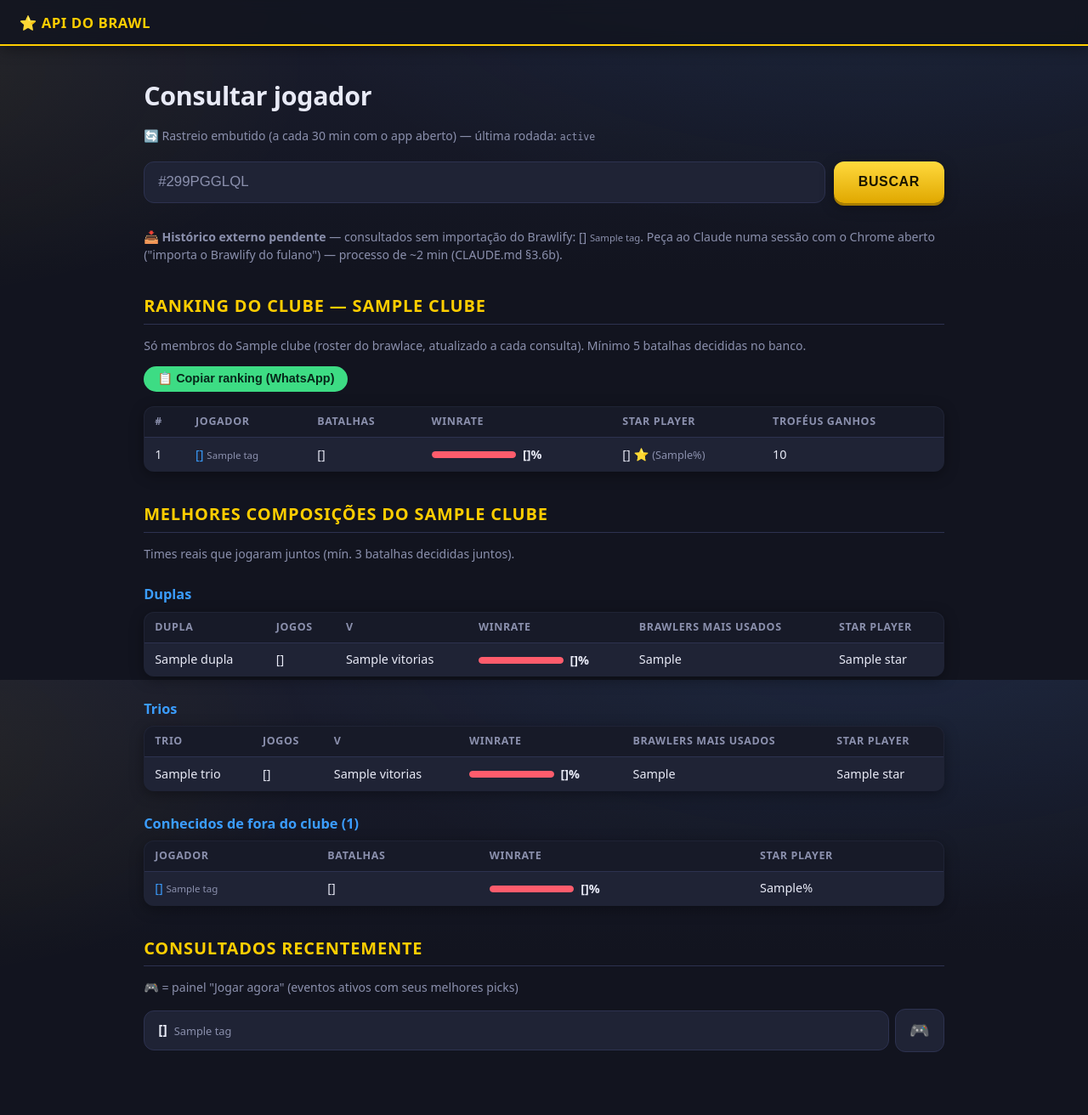
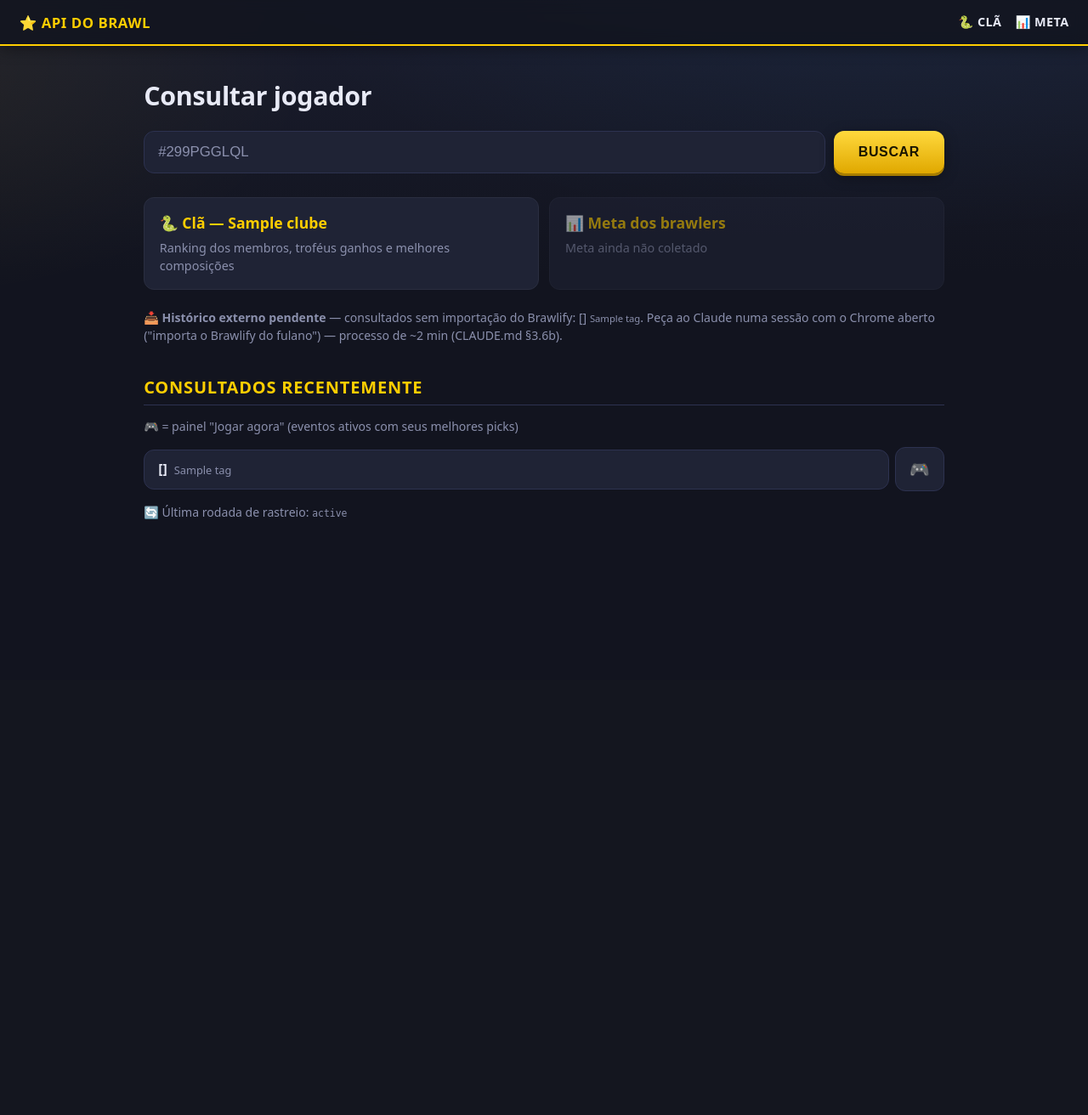
Before and after one commit to andreidl/api-do-brawl, a FastAPI app: template app/templates/home.html in a window 1280 px wide. Shown: the whole page at 85% size. After the commit the page ends 611 px from the top, so only its background shows below. Run offline with FastAPI, Linux system fonts and the light colour scheme; the template is opened without the code that fills it: most values are stand-ins (such as "Sample title", 1, 10 or a date in 2020).

Commit message:
Fase 5: separa em paginas — home landing enxuta, /cla (ranking+composicoes), /brawler (meta global por brawler)

```diff
--- a/app/main.py
+++ b/app/main.py
@@ -59,6 +59,8 @@
 
 @app.get("/", response_class=HTMLResponse)
 def home(request: Request, erro: str | None = None):
+    """Landing enxuta: busca de tag + atalhos (clã, brawlers/meta) + status.
+    As estatísticas do clã ficam em /cla; as do meta em /brawler."""
     conexao = db.conectar()
     try:
         recentes = conexao.execute(
@@ -68,30 +70,82 @@
             "Tag inválida — use o formato #299PGGLQL (letras e números após o #)."
             if erro == "tag" else None
         )
-        todos = db.ranking_jogadores(conexao)
         clube: dict | None = db.clube_principal(conexao)
-        if clube:
-            ranking = [r for r in todos if r["tag"] in clube["membros"]]
-            fora_do_clube = [r for r in todos if r["tag"] not in clube["membros"]]
-        else:
-            ranking, fora_do_clube = todos, []
-        comp_clube = performance.composicoes_clube(
-            db.times_das_batalhas(conexao),
-            clube["membros"] if clube else None,
-        )
         return templates.TemplateResponse(
             request,
             "home.html",
             {
                 "recentes": [dict(r) for r in recentes],
                 "mensagem_erro": mensagem_erro,
-                "ranking": ranking,
                 "clube": clube,
-                "fora_do_clube": fora_do_clube,
-                "composicoes": comp_clube,
+                "tem_meta": db.data_meta_recente(conexao) is not None,
                 "pendencias_externas": db.tags_sem_historico_externo(conexao),
                 "rastreio_status": rastrear.ultima_rodada(),
             },
+        )
+    finally:
+        conexao.close()
+
+
+def _dados_cla(conexao) -> dict:
+    """Ranking dos membros + composições + conhecidos de fora — usado em /cla."""
+    todos = db.ranking_jogadores(conexao)
+    clube: dict | None = db.clube_principal(conexao)
+    if clube:
+        ranking = [r for r in todos if r["tag"] in clube["membros"]]
+        fora_do_clube = [r for r in todos if r["tag"] not in clube["membros"]]
+    else:
+        ranking, fora_do_clube = todos, []
+    comp_clube = performance.composicoes_clube(
+        db.times_das_batalhas(conexao),
+        clube["membros"] if clube else None,
+    )
+    return {
+        "ranking": ranking, "clube": clube,
+        "fora_do_clube": fora_do_clube, "composicoes": comp_clube,
+    }
+
+
+@app.get("/cla", response_class=HTMLResponse)
+def pagina_cla(request: Request):
+    conexao = db.conectar()
+    try:
+        return templates.TemplateResponse(request, "cla.html", _dados_cla(conexao))
+    finally:
+        conexao.close()
+
+
+@app.get("/brawler", response_class=HTMLResponse)
+def pagina_brawlers(request: Request):
+    """Índice do meta: todos os brawlers, mais fortes primeiro."""
+    conexao = db.conectar()
+    try:
+        return templates.TemplateResponse(
+            request, "brawlers.html",
+            {"brawlers": db.brawlers_no_meta(conexao),
+             "data_meta": db.data_meta_recente(conexao)},
+        )
+    finally:
+        conexao.close()
+
+
+@app.get("/brawler/{nome}", response_class=HTMLResponse)
+def pagina_brawler(request: Request, nome: str):
+    """Stats globais (meta) de um brawler: posição + % star player por modo."""
+    brawler = nome.upper()  # nome vem URL-decoded; no meta os nomes são MAIÚSCULOS
+    conexao = db.conectar()
+    try:
+        modos = db.meta_do_brawler(conexao, brawler)
+        if not modos:
+            return templates.TemplateResponse(
+                request, "erro.html",
+                {"mensagem": f"Sem dados de meta para '{brawler}'."},
+                status_code=404,
+            )
+        return templates.TemplateResponse(
+            request, "brawler.html",
+            {"brawler": brawler, "modos": modos,
+             "data_meta": db.data_meta_recente(conexao)},
         )
     finally:
         conexao.close()
--- a/app/static/estilo.css
+++ b/app/static/estilo.css
@@ -42,6 +42,11 @@
   position: sticky;
   top: 0;
   z-index: 10;
+  display: flex;
+  align-items: center;
+  justify-content: space-between;
+  gap: 1rem;
+  flex-wrap: wrap;
   background: rgba(18, 20, 31, 0.85);
   backdrop-filter: blur(8px);
   padding: 0.85rem 1.4rem;
@@ -57,6 +62,24 @@
   text-transform: uppercase;
 }
 header a:hover { color: #ffe15c; }
+header .menu { display: flex; gap: 1rem; }
+header .menu a { font-size: 0.9rem; color: var(--texto); }
+header .menu a:hover { color: var(--destaque); }
+
+/* ---------- cartões de atalho (home) ---------- */
+.atalhos { display: flex; gap: 0.8rem; flex-wrap: wrap; margin: 1.4rem 0; }
+.cartao-atalho {
+  flex: 1; min-width: 220px;
+  display: flex; flex-direction: column; gap: 0.3rem;
+  padding: 1rem 1.1rem;
+  background: var(--painel, #1b1e2b);
+  border: 1px solid #2a2e40; border-radius: 12px;
+  text-decoration: none; transition: border-color .15s, transform .15s;
+}
+.cartao-atalho:hover { border-color: var(--destaque); transform: translateY(-2px); }
+.cartao-atalho b { color: var(--destaque); font-size: 1.1rem; }
+.cartao-atalho span { color: var(--texto-suave); font-size: 0.9rem; }
+.cartao-atalho.desativado { opacity: 0.55; pointer-events: none; }
 
 main { max-width: 980px; margin: 0 auto; padding: 1.4rem 1.2rem 4rem; }
 
--- a/app/templates/base.html
+++ b/app/templates/base.html
@@ -7,7 +7,13 @@
   <link rel="stylesheet" href="/static/estilo.css">
 </head>
 <body>
-  <header><a href="/">⭐ API do Brawl</a></header>
+  <header>
+    <a href="/" class="marca">⭐ API do Brawl</a>
+    <nav class="menu">
+      <a href="/cla">🐍 Clã</a>
+      <a href="/brawler">📊 Meta</a>
+    </nav>
+  </header>
   <main>{% block conteudo %}{% endblock %}</main>
 </body>
 </html>
--- a/app/templates/home.html
+++ b/app/templates/home.html
@@ -1,117 +1,27 @@
 {% extends "base.html" %}
-{% from "_macros.html" import barra_wr %}
 {% block conteudo %}
 <h1>Consultar jogador</h1>
 {% if mensagem_erro %}<p class="erro">{{ mensagem_erro }}</p>{% endif %}
-{% if rastreio_status %}
-<p class="nota">🔄 Rastreio embutido (a cada 30 min com o app aberto) — última rodada:
-  <code>{{ rastreio_status }}</code></p>
-{% else %}
-<p class="nota">🔄 Rastreio embutido ativo (a cada 30 min com o app aberto) —
-  primeira rodada ainda não aconteceu nesta sessão.</p>
-{% endif %}
 <form method="post" action="/buscar" class="busca">
   <input type="text" name="tag" placeholder="#299PGGLQL" required>
   <button type="submit">Buscar</button>
 </form>
+
+<div class="atalhos">
+  <a class="cartao-atalho" href="/cla">
+    <b>🐍 Clã{% if clube %} — {{ clube.nome }}{% endif %}</b>
+    <span>Ranking dos membros, troféus ganhos e melhores composições</span>
+  </a>
+  <a class="cartao-atalho{{ ' desativado' if not tem_meta }}" href="/brawler">
+    <b>📊 Meta dos brawlers</b>
+    <span>{{ "Posição e star player de cada brawler por modo" if tem_meta else "Meta ainda não coletado" }}</span>
+  </a>
+</div>
+
 {% if pendencias_externas %}
 <p class="nota">📥 <b>Histórico externo pendente</b> — consultados sem importação do Brawlify:
   {% for p in pendencias_externas %}{{ p.nick }} <span class="tag">{{ p.tag }}</span>{{ ", " if not loop.last }}{% endfor %}.
   Peça ao Claude numa sessão com o Chrome aberto ("importa o Brawlify do fulano") — processo de ~2 min (CLAUDE.md §3.6b).</p>
-{% endif %}
-
-{% if ranking %}
-<h2>Ranking do clube{% if clube %} — {{ clube.nome }}{% endif %}</h2>
-{% if clube %}
-<p class="nota">Só membros do {{ clube.nome }} (roster do brawlace, atualizado a cada consulta).
-  Mínimo 5 batalhas decididas no banco.</p>
-{% else %}
-<p class="nota">Todo mundo que já apareceu nas batalhas do banco (mín. 5 decididas).
-  O filtro por clube ativa na próxima consulta de um membro.</p>
-{% endif %}
-<button type="button" class="btn-copiar" onclick="copiarRanking()">📋 Copiar ranking (WhatsApp)</button>
-<table id="tabela-ranking">
-  <thead><tr><th>#</th><th>Jogador</th><th>Batalhas</th><th>Winrate</th><th>Star player</th><th>Troféus ganhos</th></tr></thead>
-  <tbody>
-    {% for r in ranking %}
-    <tr>
-      <td>{{ loop.index }}</td>
-      <td><a href="/jogador/{{ r.tag.lstrip('#') }}">{{ r.nick }}</a> <span class="tag">{{ r.tag }}</span></td>
-      <td>{{ r.jogos }}</td>
-      <td>{{ barra_wr(r.winrate, r.jogos) }}</td>
-      <td>{{ r.stars }} ⭐ <span class="nota">({{ r.star_pct }}%)</span></td>
-      <td class="{{ 'bom' if r.trofeus_ganhos > 0 else ('ruim' if r.trofeus_ganhos < 0 else '') }}">{{ ("+" if r.trofeus_ganhos > 0 else "") ~ "{:,}".format(r.trofeus_ganhos).replace(",", ".") }}</td>
-    </tr>
-    {% endfor %}
-  </tbody>
-</table>
-<script>
-function copiarRanking() {
-  const titulo = {{ (("🐍 RANKING " + clube.nome) if clube else "🏆 RANKING") | tojson }};
-  const linhas = [titulo, ""];
-  {% for r in ranking %}
-  linhas.push("{{ loop.index }}º {{ r.nick }} — {{ r.winrate }}% WR · {{ r.stars }}⭐ · {{ r.jogos }} jogos");
-  {% endfor %}
-  const texto = linhas.join("\n");
-  navigator.clipboard.writeText(texto).then(() => {
-    const b = document.querySelector(".btn-copiar");
-    const orig = b.textContent; b.textContent = "✅ Copiado!";
-    setTimeout(() => { b.textContent = orig; }, 2000);
-  });
-}
-</script>
-{% endif %}
-
-{% if composicoes and (composicoes.duplas or composicoes.trios) %}
-<h2>Melhores composições{% if clube %} do {{ clube.nome }}{% endif %}</h2>
-<p class="nota">Times reais que jogaram juntos (mín. 3 batalhas decididas juntos).</p>
-
-{% if composicoes.duplas %}
-<h3>Duplas</h3>
-<table>
-  <thead><tr><th>Dupla</th><th>Jogos</th><th>V</th><th>Winrate</th><th>Brawlers mais usados</th><th>Star player</th></tr></thead>
-  <tbody>
-    {% for d in composicoes.duplas %}
-    <tr><td>{{ d.nomes }}</td><td>{{ d.jogos }}</td><td>{{ d.vitorias }}</td>
-        <td>{{ barra_wr(d.winrate, d.jogos) }}</td>
-        <td>{% for c in d.brawlers_top %}{{ c }}{% if not loop.last %}<br>{% endif %}{% else %}—{% endfor %}</td>
-        <td>{% for s in d.stars %}{{ s }}{% if not loop.last %} · {% endif %}{% else %}—{% endfor %}</td></tr>
-    {% endfor %}
-  </tbody>
-</table>
-{% endif %}
-
-{% if composicoes.trios %}
-<h3>Trios</h3>
-<table>
-  <thead><tr><th>Trio</th><th>Jogos</th><th>V</th><th>Winrate</th><th>Brawlers mais usados</th><th>Star player</th></tr></thead>
-  <tbody>
-    {% for t in composicoes.trios %}
-    <tr><td>{{ t.nomes }}</td><td>{{ t.jogos }}</td><td>{{ t.vitorias }}</td>
-        <td>{{ barra_wr(t.winrate, t.jogos) }}</td>
-        <td>{% for c in t.brawlers_top %}{{ c }}{% if not loop.last %}<br>{% endif %}{% else %}—{% endfor %}</td>
-        <td>{% for s in t.stars %}{{ s }}{% if not loop.last %} · {% endif %}{% else %}—{% endfor %}</td></tr>
-    {% endfor %}
-  </tbody>
-</table>
-{% endif %}
-{% endif %}
-
-{% if fora_do_clube %}
-<h3>Conhecidos de fora do clube ({{ fora_do_clube | length }})</h3>
-<table>
-  <thead><tr><th>Jogador</th><th>Batalhas</th><th>Winrate</th><th>Star player</th></tr></thead>
-  <tbody>
-    {% for r in fora_do_clube %}
-    <tr>
-      <td><a href="/jogador/{{ r.tag.lstrip('#') }}">{{ r.nick }}</a> <span class="tag">{{ r.tag }}</span></td>
-      <td>{{ r.jogos }}</td>
-      <td>{{ barra_wr(r.winrate, r.jogos) }}</td>
-      <td>{{ r.star_pct }}%</td>
-    </tr>
-    {% endfor %}
-  </tbody>
-</table>
 {% endif %}
 
 {% if recentes %}
@@ -124,4 +34,8 @@
   {% endfor %}
 </ul>
 {% endif %}
+
+{% if rastreio_status %}
+<p class="nota">🔄 Última rodada de rastreio: <code>{{ rastreio_status }}</code></p>
+{% endif %}
 {% endblock %}
```
Also changed, not shown: app/db.py (+37 -0 lines), app/templates/brawler.html (added, +21 -0 lines), app/templates/brawlers.html (added, +24 -0 lines), app/templates/cla.html (added, +101 -0 lines), 1 other file.
